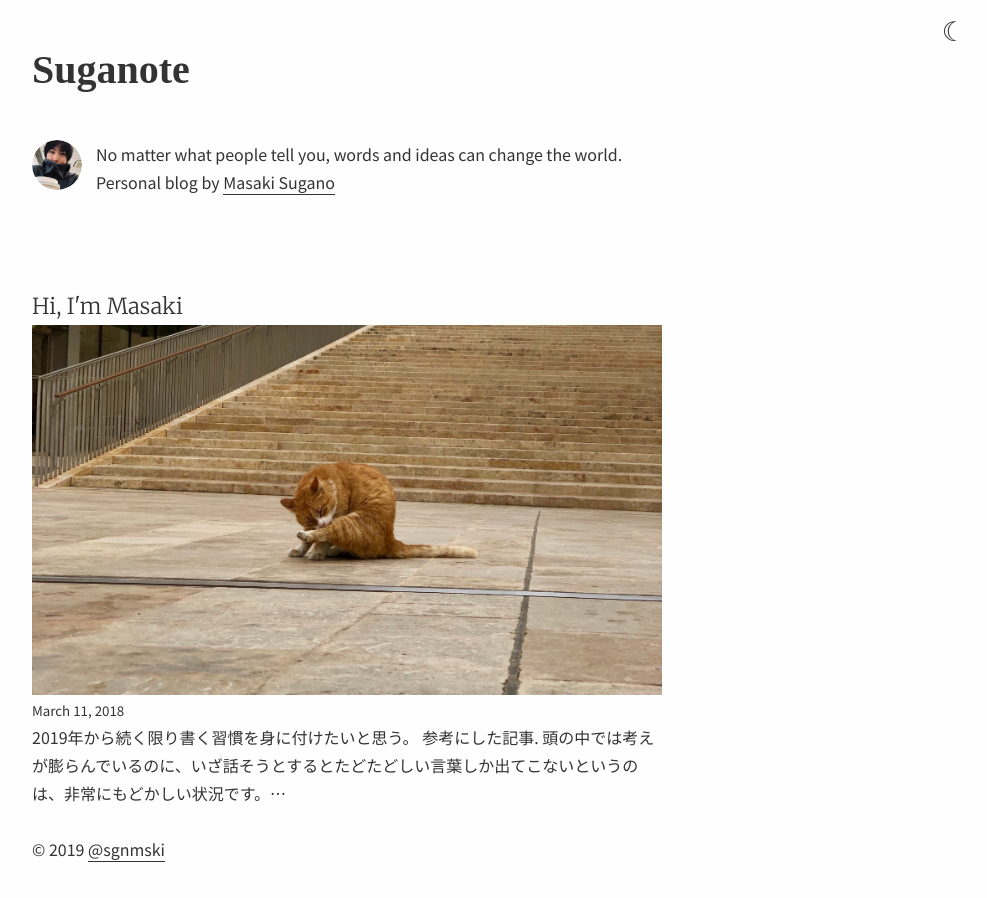
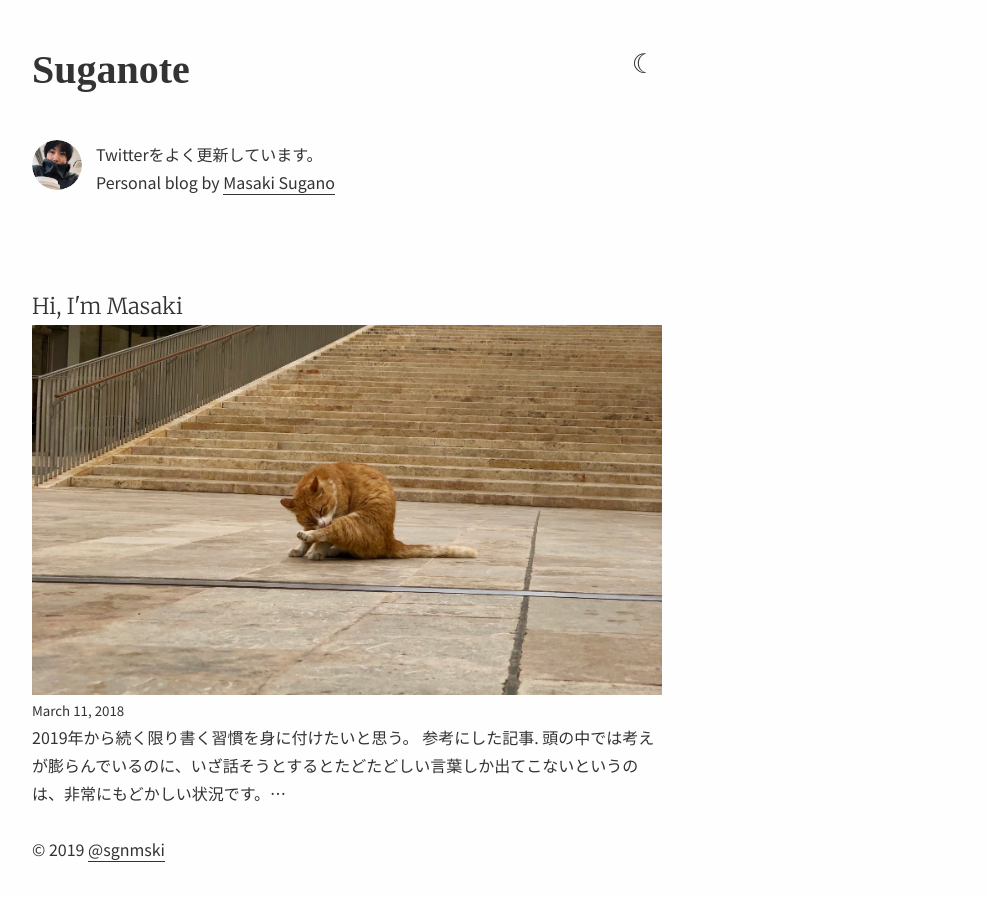
Before and after one commit to capelito-tv-show/suganote, a Gatsby site: page / in a window 1280 px wide. Shown: the whole page, without its empty margins (293-1280 px from the left). Built offline with nearby package versions, Linux system fonts and the light colour scheme; Gatsby itself is replaced by a stand-in of ours; some packages are replaced by stand-ins of ours; a web font is replaced by a local one.

Commit message:
Dark Modeのボタン位置を微調整

```diff
--- a/src/components/bio.js
+++ b/src/components/bio.js
@@ -31,9 +31,7 @@ function Bio() {
               }}
             />
             <p>
-              No matter what people tell you, words and ideas can change
-              the world. {` `}
-              {/* <strong>{author}</strong> */}
+              Twitterをよく更新しています。{` `}<br></br>
               Personal blog by{` `}
               <a href={`https://twitter.com/${social.twitter}`}>
                 Masaki Sugano
--- a/src/components/header.js
+++ b/src/components/header.js
@@ -25,10 +25,10 @@ export const header = title => (
                     >
                         {title}
                     </Link>
+                    <button className="dark-switcher" onClick={theme.toggleDark}>
+                        {theme.dark ? <span>☀</span> : <span>☾</span>}
+                    </button>
                 </h1>
-                <button className="dark-switcher" onClick={theme.toggleDark}>
-                    {theme.dark ? <span>☀</span> : <span>☾</span>}
-                </button>
             </>
         )}
     </ThemeContext.Consumer>
--- a/src/components/layout.js
+++ b/src/components/layout.js
@@ -25,7 +25,7 @@ class Layout extends React.Component {
                 <main>{children}</main>
                 <footer>
                   © {new Date().getFullYear()}
-                  {` `}
+                {` `}
                   <a href="https://twitter.com/@sgnmski">@sgnmski</a>
                 </footer>
             </div>
--- a/src/utils/styles.css
+++ b/src/utils/styles.css
@@ -5,9 +5,8 @@
   background: transparent;
   border: none;
   cursor: pointer;
-  position: absolute;
-  right: 18px;
-  top: 35px;
+  float: right;
+  position: relative;
 }
 
 .dark .dark-switcher {
@@ -18,9 +17,9 @@
 }
 @media (min-width: 992px) {
   .dark-switcher {
-    position: absolute;
+    /* position: absolute;
     right: 15px;
-    top: 10px;
+    top: 10px; */
   }
 }
 
```
